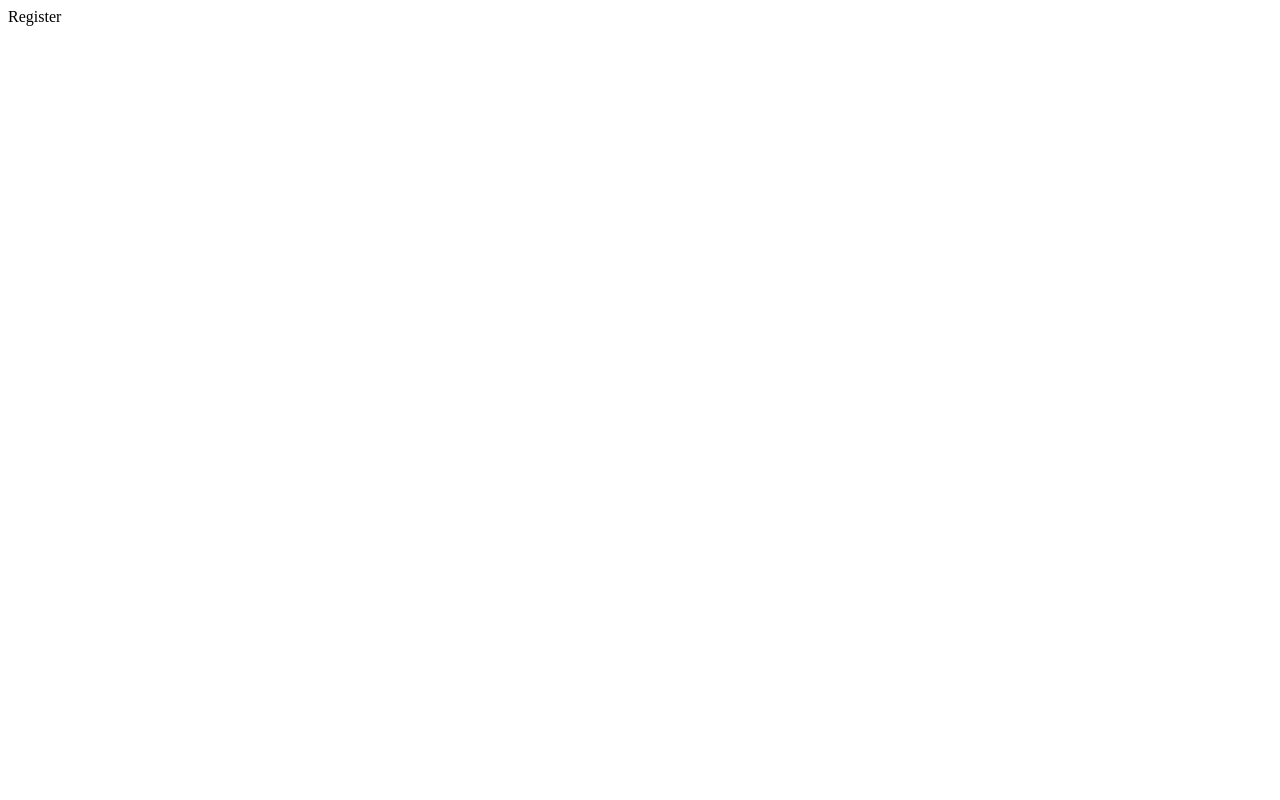
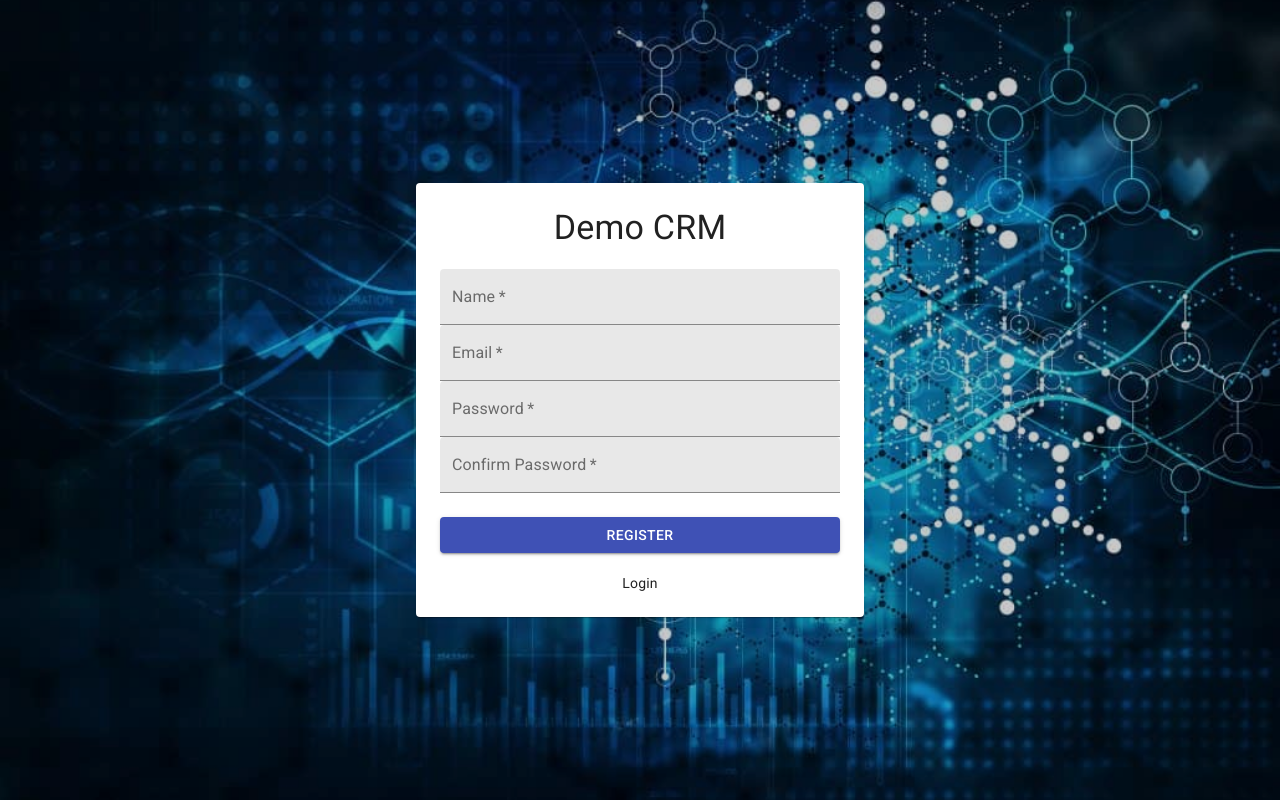
Before and after one commit to fullstackdevs14/demo-crm, a React (Create React App) app: page /register in a window 1280 px wide. Built offline with nearby package versions, Linux system fonts and the light colour scheme.

Commit message:
add login/register forms

```diff
--- a/package.json
+++ b/package.json
@@ -4,6 +4,8 @@
   "private": true,
   "dependencies": {
     "@apollo/react-hooks": "^3.1.5",
+    "@material-ui/core": "^4.9.14",
+    "@material-ui/icons": "^4.9.1",
     "@testing-library/jest-dom": "^4.2.4",
     "@testing-library/react": "^9.3.2",
     "@testing-library/user-event": "^7.1.2",
--- a/public/index.html
+++ b/public/index.html
@@ -24,6 +24,7 @@
       work correctly both with client-side routing and a non-root public URL.
       Learn how to configure a non-root public URL by running `npm run build`.
     -->
+    <link rel="stylesheet" href="https://fonts.googleapis.com/css?family=Roboto:300,400,500,700&display=swap" />
     <title>React App</title>
   </head>
   <body>
--- /dev/null
+++ b/src/Login/LoginForm.js
@@ -0,0 +1,70 @@
+import React from 'react';
+import { makeStyles } from '@material-ui/core/styles';
+import Card from '@material-ui/core/Card';
+import Link from '@material-ui/core/Link';
+import Button from '@material-ui/core/Button';
+import TextField from '@material-ui/core/TextField';
+import { Typography } from '@material-ui/core';
+
+const useStyles = makeStyles({
+  root: {
+    position: 'relative',
+    width: 400,
+    padding: 24
+  },
+  title: {
+    textAlign: 'center',
+    marginBottom: 20
+  },
+  actions: {
+    marginTop: 24
+  },
+  link: {
+    width: '100%',
+    textAlign: 'center',
+    display: 'block',
+    marginTop: 20
+  }
+});
+
+const LoginForm = () => {
+  const classes = useStyles();
+
+  return (
+    <Card className={classes.root}>
+      <Typography variant="h4" className={classes.title}>
+        Demo CRM
+      </Typography>
+      <TextField
+        id="email"
+        label="Email"
+        type="email"
+        fullWidth
+        variant="filled"
+      />
+      <TextField
+        id="standard-password-input"
+        label="Password"
+        type="password"
+        fullWidth
+        variant="filled"
+        autoComplete="off"
+      />
+      <div className={classes.actions}>
+        <Button color="primary" variant="contained" fullWidth>
+          Login
+        </Button>
+        <Link
+          className={classes.link}
+          href="/register"
+          variant="body2"
+          color="textPrimary"
+        >
+          Register
+        </Link>
+      </div>
+    </Card>
+  );
+};
+
+export default LoginForm;
--- a/src/Login/index.js
+++ b/src/Login/index.js
@@ -1,7 +1,30 @@
 import React from 'react';
+import { makeStyles } from '@material-ui/core/styles';
+
+import BgImage from '../components/BgImage';
+import LoginForm from './LoginForm';
+
+const useStyles = makeStyles({
+  content: {
+    width: '100vw',
+    height: '100vh',
+    display: 'flex',
+    alignItems: 'center',
+    justifyContent: 'center'
+  }
+});
 
 const Login = () => {
-  return <div>Login</div>;
+  const classes = useStyles();
+
+  return (
+    <div>
+        <BgImage />
+        <div className={classes.content}>
+          <LoginForm />
+        </div>
+    </div>
+  );
 };
 
 export default Login;
--- /dev/null
+++ b/src/Register/RegisterForm.js
@@ -0,0 +1,80 @@
+import React from 'react';
+import { makeStyles } from '@material-ui/core/styles';
+import Card from '@material-ui/core/Card';
+import Link from '@material-ui/core/Link';
+import Button from '@material-ui/core/Button';
+import TextField from '@material-ui/core/TextField';
+import { Typography } from '@material-ui/core';
+
+const useStyles = makeStyles({
+  root: {
+    position: 'relative',
+    width: 400,
+    padding: 24
+  },
+  title: {
+    textAlign: 'center',
+    marginBottom: 20
+  },
+  actions: {
+    marginTop: 24
+  },
+  link: {
+    width: '100%',
+    textAlign: 'center',
+    display: 'block',
+    marginTop: 20
+  }
+});
+
+const RegisterForm = () => {
+  const classes = useStyles();
+
+  return (
+    <Card className={classes.root}>
+      <Typography variant="h4" className={classes.title}>
+        Demo CRM
+      </Typography>
+      <TextField id="name" label="Name" fullWidth variant="filled" required />
+      <TextField
+        id="email"
+        label="Email"
+        type="email"
+        fullWidth
+        variant="filled"
+        required
+      />
+      <TextField
+        label="Password"
+        type="password"
+        fullWidth
+        variant="filled"
+        autoComplete="off"
+        required
+      />
+      <TextField
+        label="Confirm Password"
+        type="password"
+        fullWidth
+        variant="filled"
+        autoComplete="off"
+        required
+      />
+      <div className={classes.actions}>
+        <Button color="primary" variant="contained" fullWidth>
+          Register
+        </Button>
+        <Link
+          className={classes.link}
+          href="/login"
+          variant="body2"
+          color="textPrimary"
+        >
+          Login
+        </Link>
+      </div>
+    </Card>
+  );
+};
+
+export default RegisterForm;
--- a/src/Register/index.js
+++ b/src/Register/index.js
@@ -1,7 +1,30 @@
 import React from 'react';
+import { makeStyles } from '@material-ui/core/styles';
+
+import BgImage from '../components/BgImage';
+import RegisterForm from './RegisterForm';
+
+const useStyles = makeStyles({
+  content: {
+    width: '100vw',
+    height: '100vh',
+    display: 'flex',
+    alignItems: 'center',
+    justifyContent: 'center'
+  }
+});
 
 const Register = () => {
-  return <div> Register</div>;
+  const classes = useStyles();
+
+  return (
+    <div>
+      <BgImage />
+      <div className={classes.content}>
+        <RegisterForm />
+      </div>
+    </div>
+  );
 };
 
 export default Register;
--- /dev/null
+++ b/src/components/BgImage.js
@@ -0,0 +1,25 @@
+import React from 'react';
+import { makeStyles } from '@material-ui/core/styles';
+
+import background from '../assets/images/bg.jpeg';
+
+const useStyles = makeStyles({
+  root: {
+    position: 'fixed',
+    backgroundImage: `url(${background})`,
+    width: '100%',
+    height: '100%',
+    backgroundRepeat: 'no-repeat',
+    backgroundSize: 'cover',
+    backgroundPosition: 'center',
+    opacity: 0.8
+  }
+});
+
+const BgImage = () => {
+  const classes = useStyles();
+
+  return <div className={classes.root} />;
+};
+
+export default BgImage;
--- /dev/null
+++ b/src/index.css
@@ -0,0 +1,10 @@
+html,
+body {
+  padding: 0;
+  margin: 0;
+  width: 100vw;
+  height: 100vh;
+  overflow: hidden;
+  background: black;
+  color: white;
+}
--- a/src/index.js
+++ b/src/index.js
@@ -2,6 +2,7 @@ import React from 'react';
 import ReactDOM from 'react-dom';
 import App from './App';
 import * as serviceWorker from './serviceWorker';
+import './index.css';
 
 ReactDOM.render(
   <React.StrictMode>
```
Also changed, not shown: src/assets/images/bg.jpeg (added), 1 other file (tests, documents, lock files or other folders).
